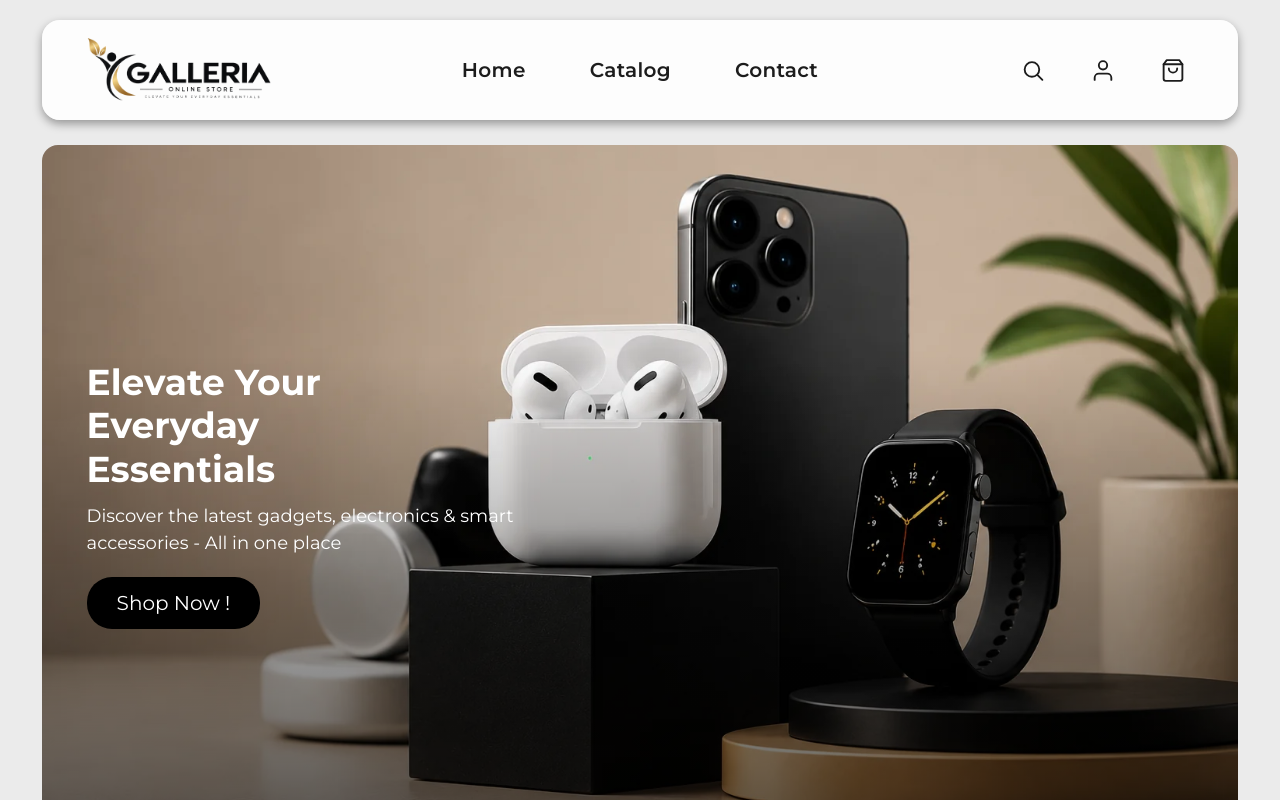
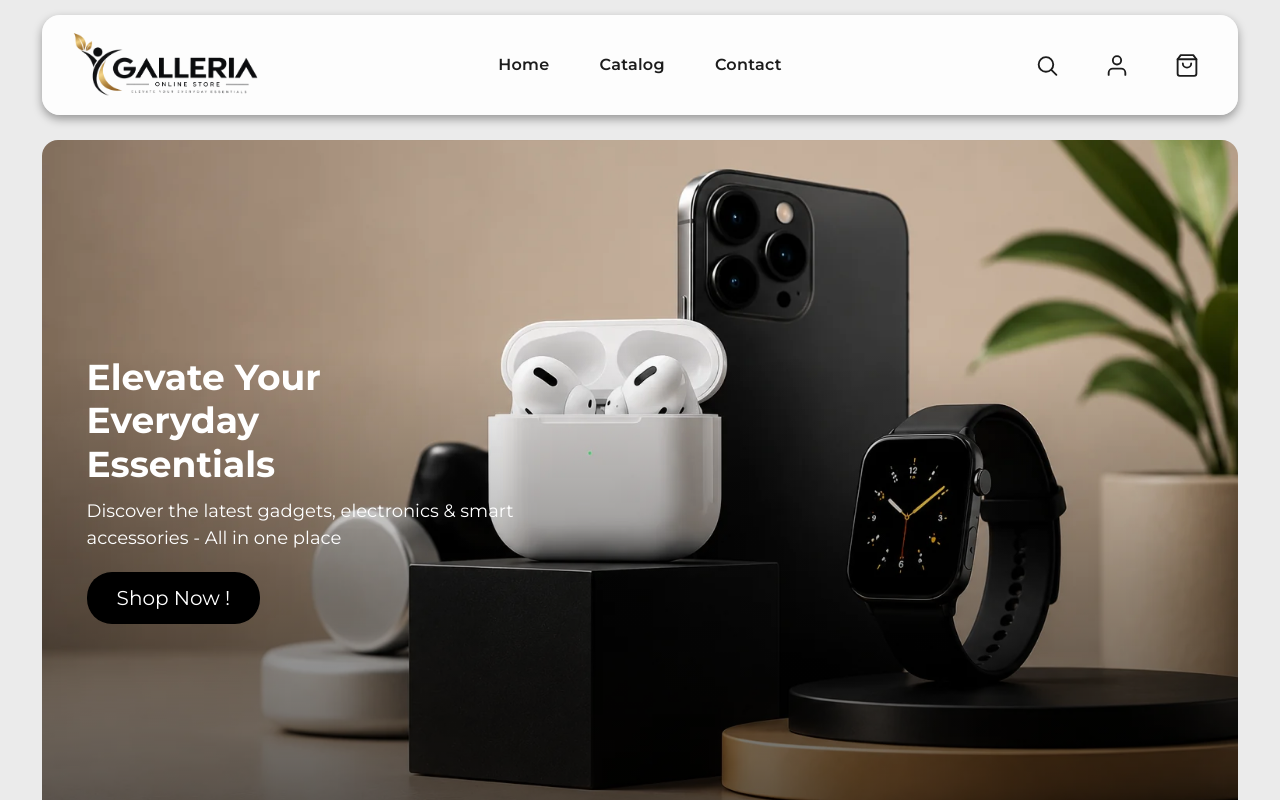
Before and after one commit to ashish2608K/galleria.devproject, a plain HTML site: page index.html in a window 1280 px wide. Shown: the top 800 px of the page. Drawn offline with Linux system fonts and the light colour scheme.

Commit message:
Responsive start of NAVBAR

```diff
--- a/assets/css/nav.css
+++ b/assets/css/nav.css
@@ -1,6 +1,6 @@
 .navbar {
     /* border-bottom: 1px solid var(--border); */
-    padding-top: 20px;
+    padding-top: min(max(0.9375rem, 1.0417vw), 1.25rem);
     position: sticky;
     top: 0px;
     z-index: 1000;
@@ -10,10 +10,9 @@
     display: flex;
     align-items: center;
     justify-content: space-between;
-    height: 100px;
     /* border: 1px solid rgb(159, 155, 155); */
     border-radius: 18px;
-    padding: 0px 40px 0px 40px; ;
+    padding: min(max(0.9375rem, 1.0417vw), 1.25rem) min(max(1.375rem,2.0833vw),2.5rem) ;
     background: rgba(255, 255, 255, 0.90);
     box-shadow: 0 4px 10px rgb(0 0 0 / 36%);
 }
@@ -30,12 +29,12 @@
 }
 
 .navbar .nav__wrap .main-menu .nav_item .nav_items {
-    font-size: 20px;
+    font-size:  min(max(16px, 1.0417vw), 20px);;
     font-weight: 600;
     color: var(--text);
     letter-spacing: 0.3px;
     cursor: pointer;
-    padding: 10px 22px;
+    padding: 10px min(max(0.9375rem,1.1458vw),1.375rem);
     border-radius: 999px;
     background-color: transparent;
     transition: background-color 0.25s ease, color 0.25s ease;
@@ -50,7 +49,7 @@
 .navbar .nav__wrap .nav_right {
     display: flex;
     align-items: center;
-    gap: 60px;
+    gap: min(max(2.0625rem,1.5625vw),3.75rem);
     flex: 1;
     /* justify-content: center; */
 }
```
Also changed, not shown: privacy-policy.html (+4 -3 lines).
